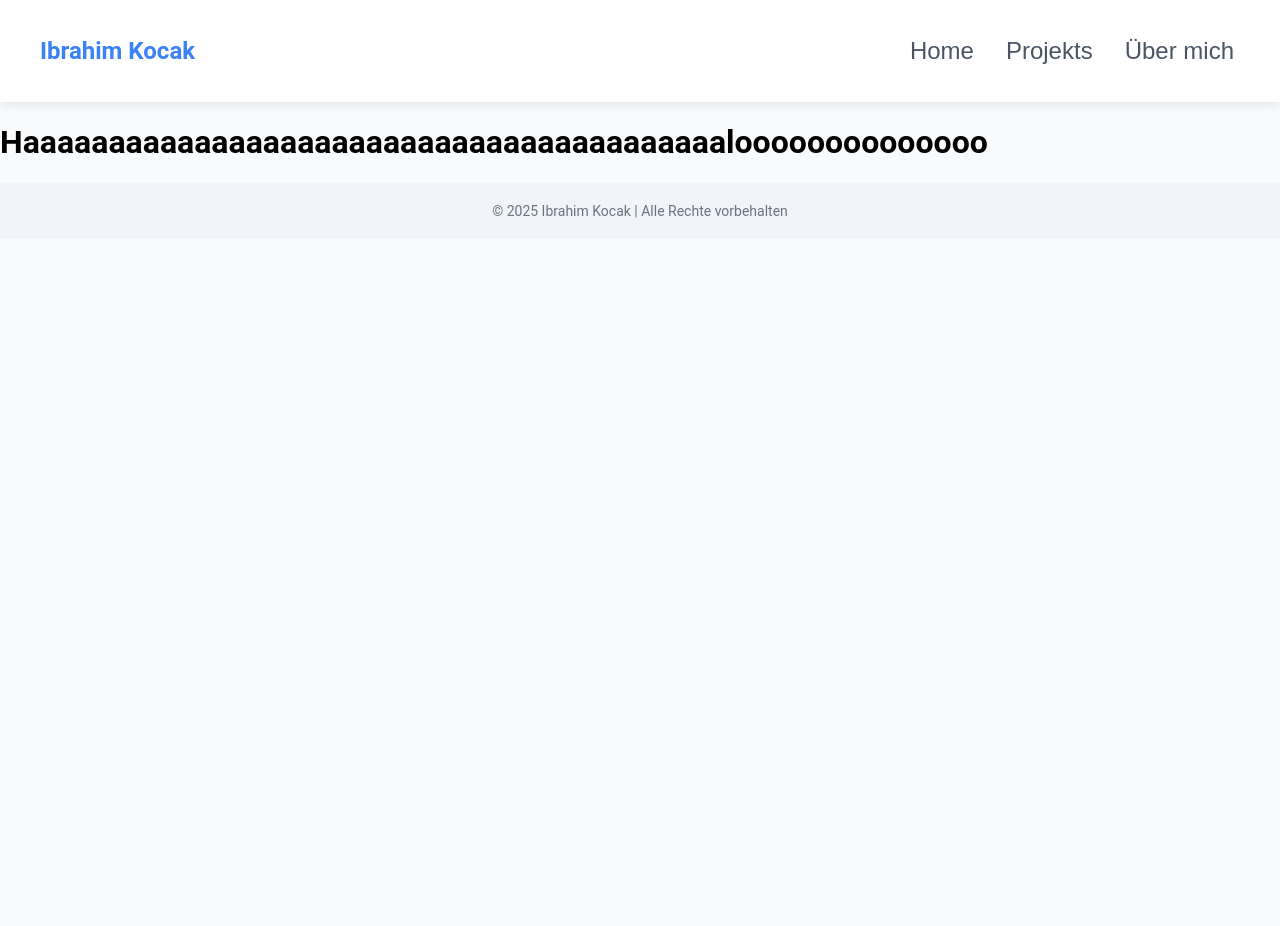
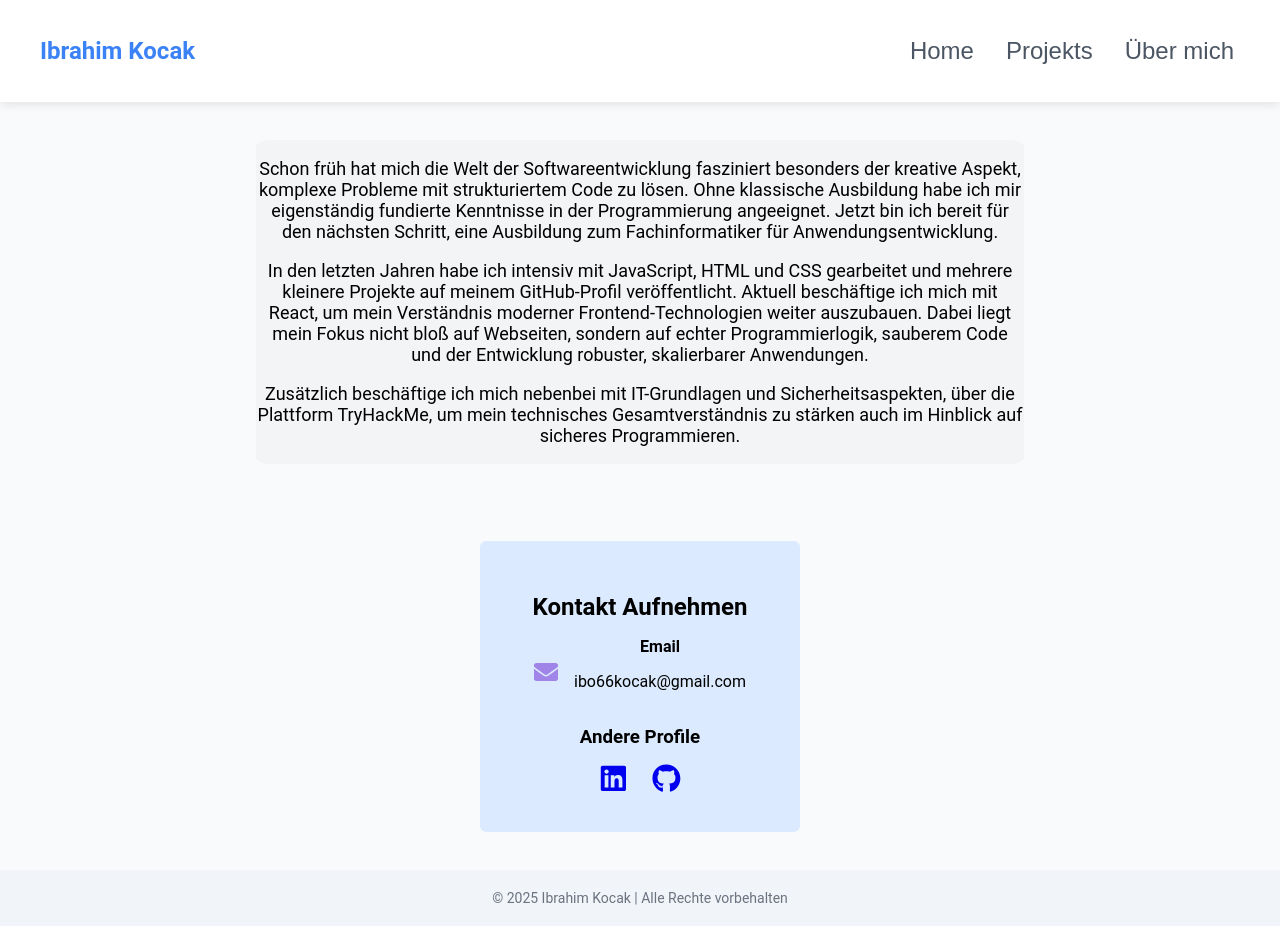
Before and after one commit to Ibo66139/My-Portfolio, a React (Create React App) app in the folder my-portfolio/: page / in a window 1280 px wide. Both pictures are taken after a click on the button "Über mich". Before the commit the page ends 800 px from the top, so only its background shows below. Built offline with nearby package versions, Linux system fonts and the light colour scheme.

Commit message:
icons added and about completed

```diff
--- a/my-portfolio/package.json
+++ b/my-portfolio/package.json
@@ -9,6 +9,7 @@
     "@testing-library/user-event": "^13.5.0",
     "react": "^19.0.0",
     "react-dom": "^19.0.0",
+    "react-icons": "^5.5.0",
     "react-scripts": "5.0.1",
     "web-vitals": "^2.1.4"
   },
--- a/my-portfolio/src/App.jsx
+++ b/my-portfolio/src/App.jsx
@@ -1,5 +1,5 @@
 import React from 'react';
-import Portfolio from './components/Portfolio ';
+import Portfolio from './components/Portfolio';
 
 const App = () =>{
 
--- a/my-portfolio/src/components/About.jsx
+++ b/my-portfolio/src/components/About.jsx
@@ -1,18 +1,45 @@
 import React from 'react';
+import { FaEnvelope,  } from 'react-icons/fa';
+import { FaLinkedin, FaGithub, } from 'react-icons/fa';
+
+const About = () => {
+  return (
+
+
+<div className='Abou-Con  Display-Flex'>
+
+    <div className='Abou-P'>
+        <p>Schon früh hat mich die Welt der Softwareentwicklung fasziniert  besonders der kreative Aspekt, komplexe Probleme mit strukturiertem Code zu lösen. Ohne klassische Ausbildung habe ich mir eigenständig fundierte Kenntnisse in der Programmierung angeeignet. Jetzt bin ich bereit für den nächsten Schritt, eine Ausbildung zum Fachinformatiker für Anwendungsentwicklung.</p>
+        <p>In den letzten Jahren habe ich intensiv mit JavaScript, HTML und CSS gearbeitet und mehrere kleinere Projekte auf meinem GitHub-Profil veröffentlicht. Aktuell beschäftige ich mich mit React, um mein Verständnis moderner Frontend-Technologien weiter auszubauen. Dabei liegt mein Fokus nicht bloß auf Webseiten, sondern auf echter Programmierlogik, sauberem Code und der Entwicklung robuster, skalierbarer Anwendungen.</p>
+        <p>Zusätzlich beschäftige ich mich nebenbei mit IT-Grundlagen und Sicherheitsaspekten, über die Plattform TryHackMe, um mein technisches Gesamtverständnis zu stärken  auch im Hinblick auf sicheres Programmieren.</p>
+    </div>
+    <div className="about-section">
+      <h2>Kontakt Aufnehmen</h2>
+      <div className="contact-item">
+        <FaEnvelope className="icon" />
+        <div>
+          <strong>Email</strong>
+          <p>ibo66kocak@gmail.com</p>
+        </div>
+      </div>
 
 
 
-const about = () => {
+
+
+      <h3>Andere Profile</h3>
+      <div className="social-icons">
+        <a href="https://www.linkedin.com/in/ibrahim-kocak-786a7827b/" target="_blank" rel="noopener noreferrer"> <FaLinkedin  /></a>
+
+       <a href="https://github.com/Ibo66139" target="_blank" rel="noopener noreferrer"><FaGithub /></a>
 
 
 
-    return(
 
-    <div>
-        <h1>Haaaaaaaaaaaaaaaaaaaaaaaaaaaaaaaaaaaaaaaaaloooooooooooooo</h1>
+      </div>
     </div>
-
-    )
+</div>
+  );
 };
 
-export default about
+export default About;
--- a/my-portfolio/src/components/projects.jsx
+++ b/my-portfolio/src/components/projects.jsx
@@ -1,5 +1,5 @@
 import React from 'react';
-import { ProjectCard } from './Portfolio .jsx';
+import { ProjectCard } from './Portfolio.jsx';
 
 
 
--- a/my-portfolio/src/index.css
+++ b/my-portfolio/src/index.css
@@ -231,3 +231,51 @@ body, html {
 
 
   }
+
+  .about-section {
+    background-color:#dbeafe ;
+    width: 20%;
+    padding: 2rem;
+    text-align: center;
+    border-radius: 2%;
+    margin: 3%;
+  }
+
+  .contact-item {
+    display: flex;
+    align-items: center;
+    justify-content: center;
+    gap: 1rem;
+    margin: 1rem 0;
+  }
+
+  .icon {
+    font-size: 1.5rem;
+    color: #a084e8;
+  }
+
+  .social-icons {
+    display: flex;
+    justify-content: center;
+    gap: 1.5rem;
+    font-size: 1.8rem;
+    margin-top: 1rem;
+  }
+
+  h2, h3 {
+    margin-bottom: 1rem;
+  }
+
+  .Abou-Con{
+    flex-direction: column;
+
+  }
+
+  .Abou-P{
+    background-color: #f3f4f6;
+    border-radius: 2%;
+    width: 60%;
+    margin: 3%;
+    text-align: center;
+    font-size: 18px;
+  }
```
Also changed, not shown: my-portfolio/src/components/Portfolio.jsx (renamed from my-portfolio/src/components/Portfolio .jsx), 1 other file (tests, documents, lock files or other folders).
